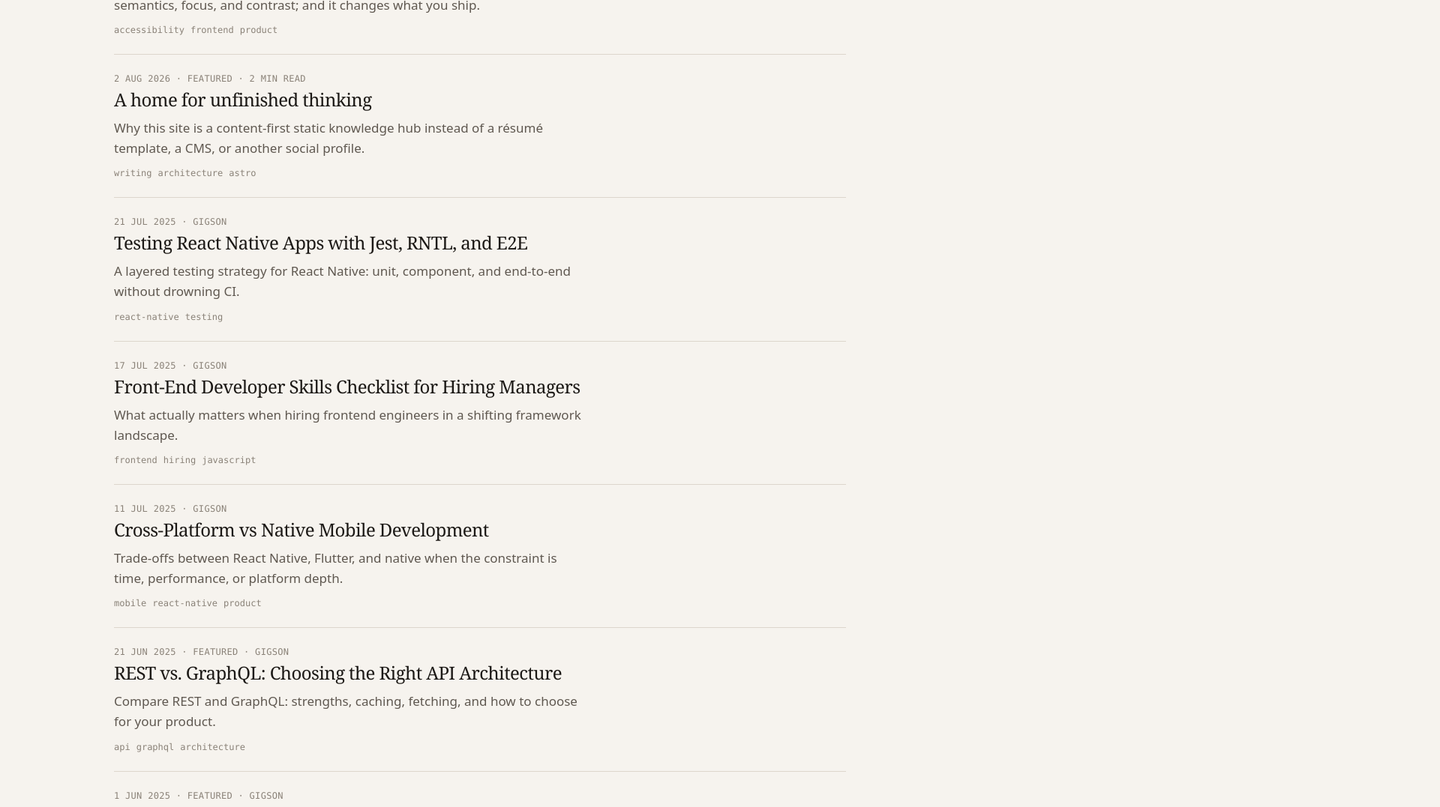
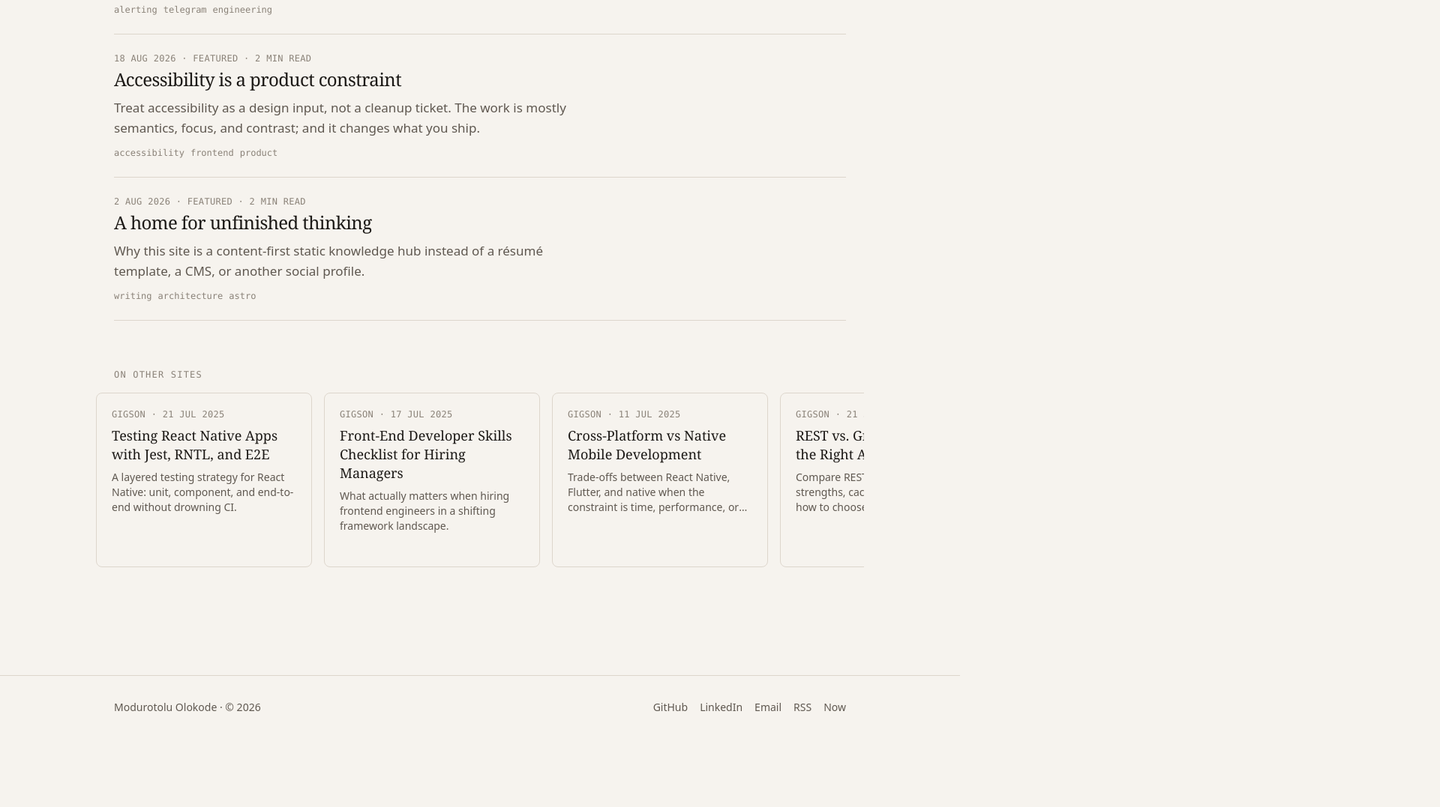
Before and after one commit to durotolu/website, an Astro site: page /writing in a window 1280 px wide. Shown: the part 416-1493 px from the top of the page at 75% size, 1920 px wide, since content can reach past the window. After the commit the page ends 1402 px from the top, so only its background shows below. Built offline with nearby package versions, Linux system fonts and the light colour scheme; Astro itself is replaced by a stand-in of ours; some packages are replaced by stand-ins of ours; what module would draw is missing.

Commit message:
Update publication date and draft status for the Telegram alerting article. Enhance writing index to separate local and external articles, improving clarity on published content.

```diff
--- a/src/content/writing/engineering-alerting-with-telegram.mdx
+++ b/src/content/writing/engineering-alerting-with-telegram.mdx
@@ -1,12 +1,12 @@
 ---
 title: "Telegram is not the alerting system"
 description: "Start with a chat group, keep the provider swappable, and never put a bot token in the client."
-pubDate: 2026-08-20
+pubDate: 2026-10-20
 tags:
   - alerting
   - telegram
   - engineering
-draft: true
+draft: false
 featured: false
 heroImage: null
 ---
--- a/src/pages/writing/index.astro
+++ b/src/pages/writing/index.astro
@@ -2,13 +2,15 @@
 import { getCollection } from "astro:content";
 import WritingListItem from "../../components/WritingListItem.astro";
 import BaseLayout from "../../layouts/BaseLayout.astro";
-import { byDateDesc, isPublished, readingTime } from "../../lib/content";
+import { byDateDesc, formatDate, isExternalWriting, isPublished, readingTime } from "../../lib/content";
 
 const entries = (await getCollection("writing", isPublished)).sort(byDateDesc);
 const items = entries.map((entry) => ({
   entry,
   readingLabel: readingTime(entry.body ?? "").label,
 }));
+const localItems = items.filter(({ entry }) => !isExternalWriting(entry));
+const externalItems = items.filter(({ entry }) => isExternalWriting(entry));
 ---
 
 <BaseLayout
@@ -22,12 +24,12 @@ const items = entries.map((entry) => ({
     </p>
     <h1 class="mt-2 font-serif text-4xl tracking-tight">Writing</h1>
     <p class="text-muted mt-4 max-w-prose">
-      Long-form essays live here. Pieces originally published on external sites open on external sites.
+      Long-form essays live here. Pieces published elsewhere are listed below.
     </p>
     {
-      items.length > 0 ? (
+      localItems.length > 0 ? (
         <div class="mt-8">
-          {items.map(({ entry, readingLabel }) => (
+          {localItems.map(({ entry, readingLabel }) => (
             <WritingListItem entry={entry} readingLabel={readingLabel} />
           ))}
         </div>
@@ -35,5 +37,37 @@ const items = entries.map((entry) => ({
         <p class="text-muted mt-10">Nothing published yet.</p>
       )
     }
+    {
+      externalItems.length > 0 ? (
+        <section class="mt-16" aria-labelledby="elsewhere">
+          <h2 id="elsewhere" class="text-faint font-mono text-xs tracking-widest uppercase">
+            On other sites
+          </h2>
+          <ul class="-mx-4 mt-4 flex snap-x snap-mandatory gap-4 overflow-x-auto px-4 pb-4 sm:-mx-6 sm:px-6">
+            {externalItems.map(({ entry }) => (
+              <li class="w-72 shrink-0 snap-start list-none">
+                <a
+                  href={entry.data.externalUrl}
+                  target="_blank"
+                  rel="noopener noreferrer"
+                  class="border-line hover:border-accent flex h-full flex-col rounded-lg border p-5 no-underline"
+                >
+                  <span class="text-faint font-mono text-xs tracking-wide uppercase">
+                    {entry.data.venue ?? "External"} · {formatDate(entry.data.pubDate)}
+                  </span>
+                  <span class="text-ink mt-2 font-serif text-lg leading-snug">
+                    {entry.data.title}
+                    <span class="sr-only"> (opens in a new tab)</span>
+                  </span>
+                  <span class="text-muted mt-2 line-clamp-3 text-sm">
+                    {entry.data.description}
+                  </span>
+                </a>
+              </li>
+            ))}
+          </ul>
+        </section>
+      ) : null
+    }
   </div>
 </BaseLayout>
```
